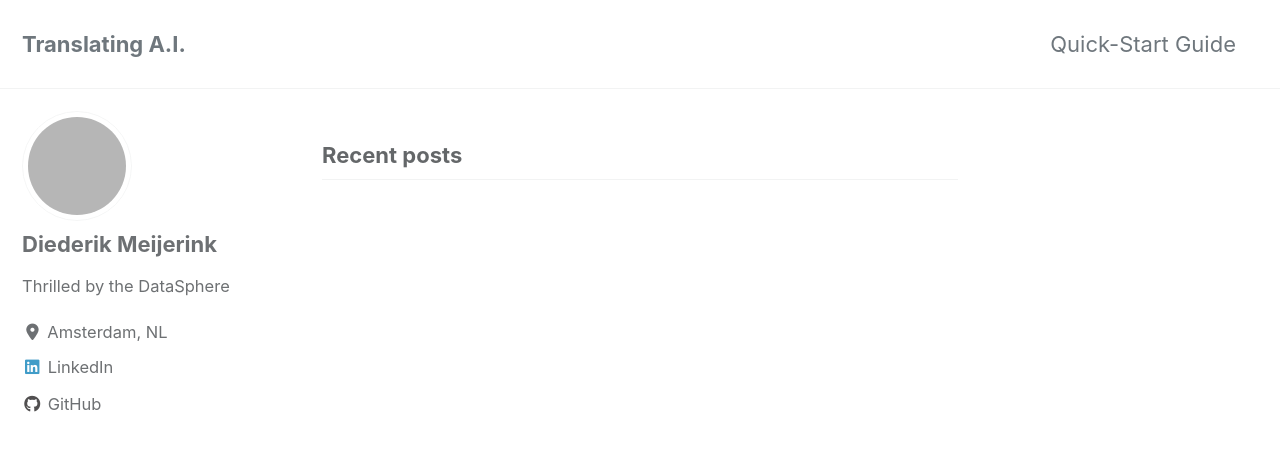
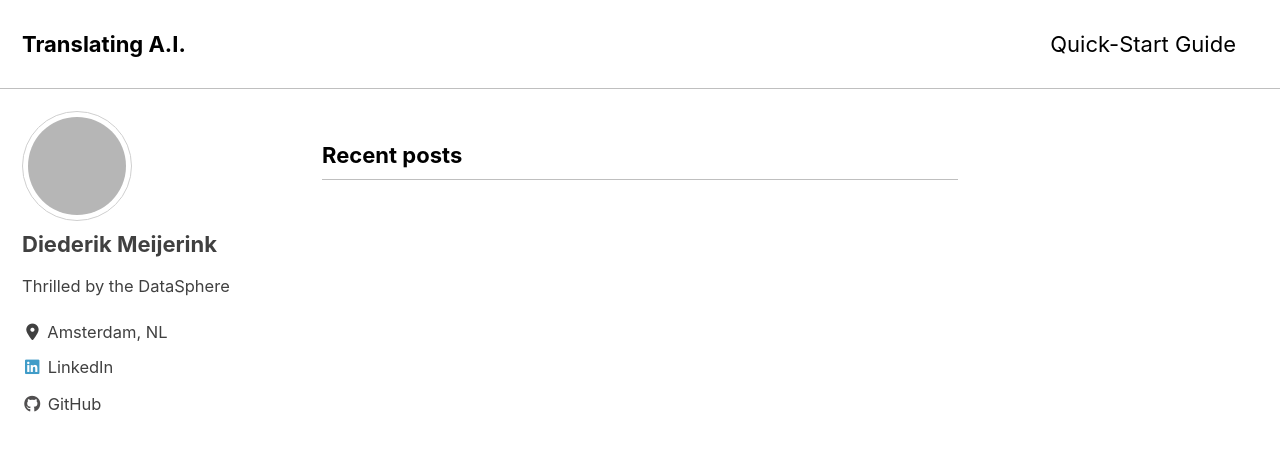
Before and after one commit to rmania/rmania.github.io, a Jekyll site: the page built from index.html, in a window 1280 px wide and 900 px high. Shown: the top 451 px of the window. Built offline with Jekyll 4.4.1, drawn with Linux system fonts in a browser that asks for light colours; cached includes are drawn as plain includes; nearby versions of some CDN libraries; the list of posts is cut into pages by our own code; grey boxes are pictures that could not be loaded.

Commit message:
changed config.yml

```diff
--- a/_config.yml
+++ b/_config.yml
@@ -10,9 +10,9 @@
 # Review documentation to determine if you should use `theme` or `remote_theme`
 # https://mmistakes.github.io/minimal-mistakes/docs/quick-start-guide/#installing-the-theme
 
-# theme                  : "minimal-mistakes-jekyll"
+theme                  : "minimal-mistakes-jekyll"
 # remote_theme           : "mmistakes/minimal-mistakes"
-minimal_mistakes_skin    : "default" # "air", "aqua", "contrast", "dark", "dirt", "neon", "mint", "plum", "sunrise"
+minimal_mistakes_skin    : "contrast" # "air", "aqua", "contrast", "dark", "dirt", "neon", "mint", "plum", "sunrise"
 
 # Site Settings
 locale                   : "en-US"
@@ -71,10 +71,6 @@
 # Social Sharing
 twitter:
   username               : &twitter "meijerink_d"
-facebook:
-  username               :
-  app_id                 :
-  publisher              :
 og_image                 : # Open Graph/Twitter default site image
 # For specifying social profiles
 # - https://developers.google.com/structured-data/customize/social-profiles
```
